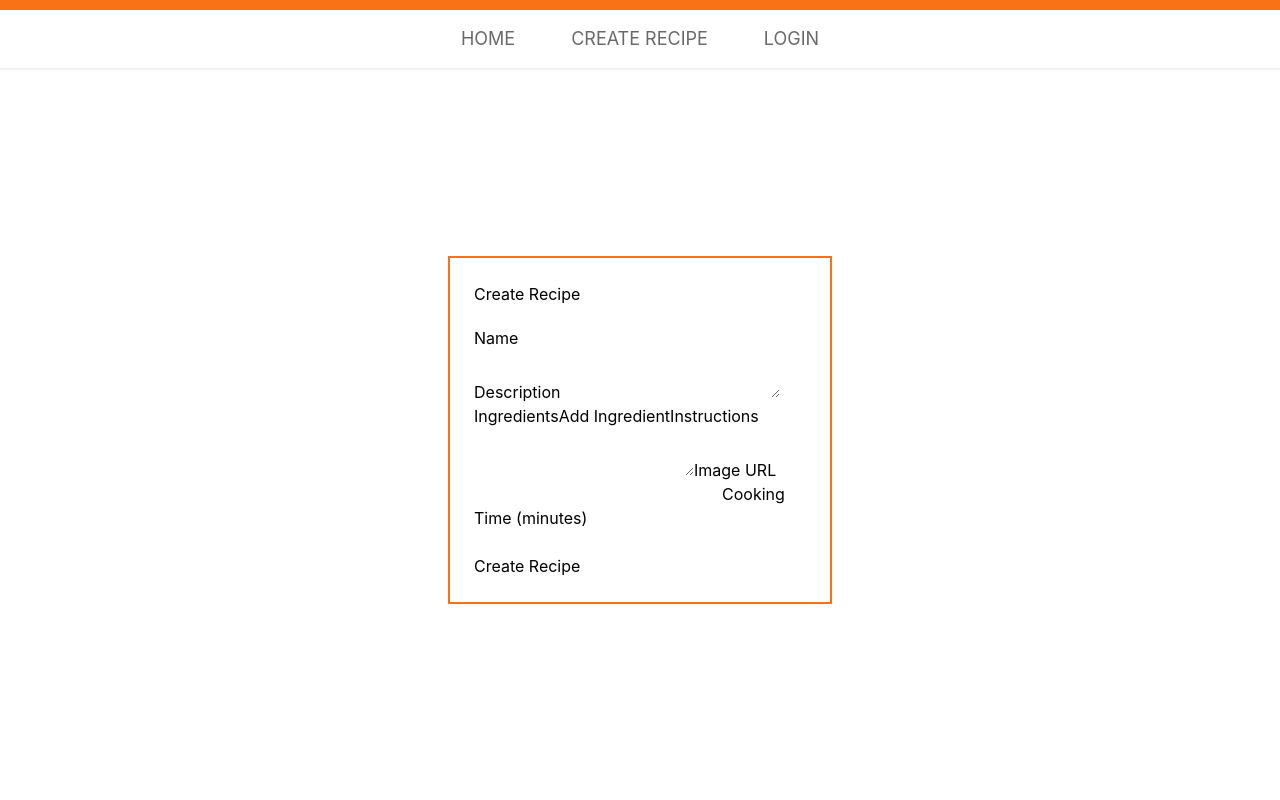
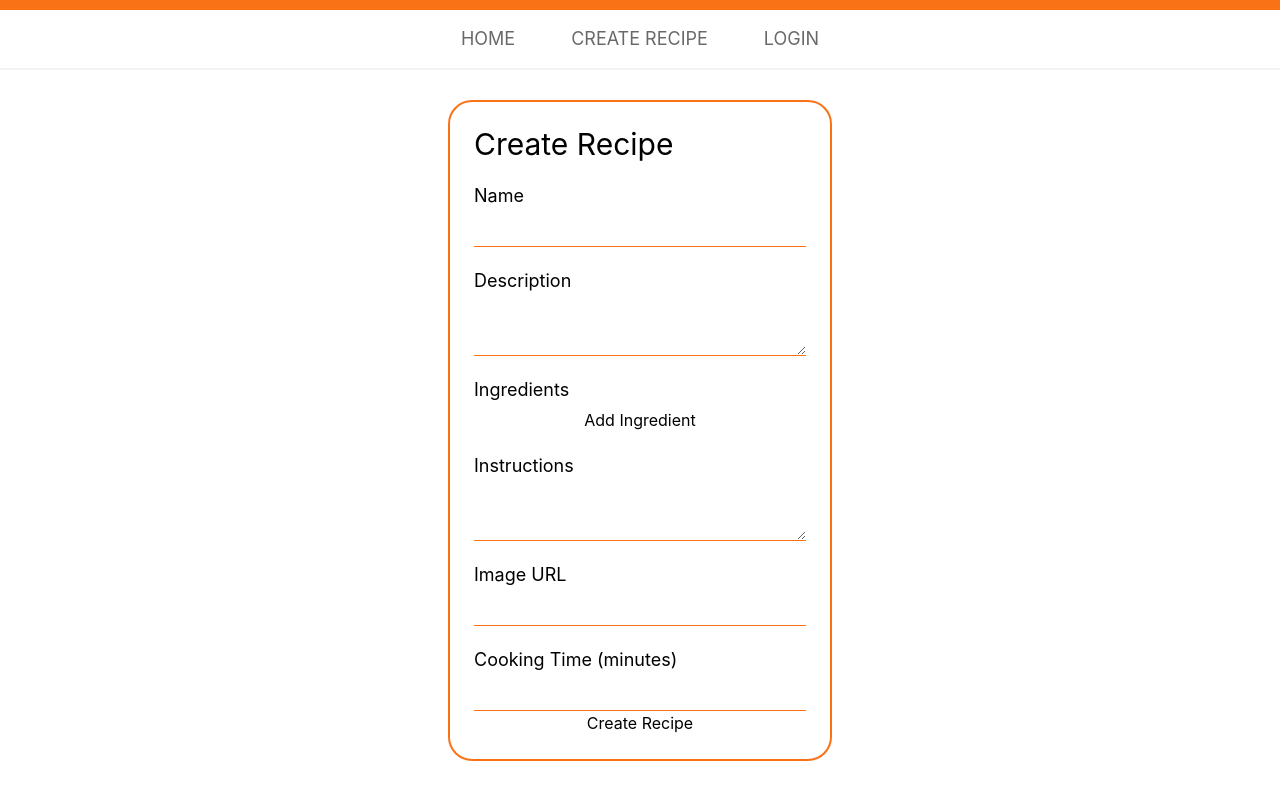
Before and after one commit to muhkyle17/recipe-app-mern, a React (Create React App) app in the folder client/: page /create-recipe in a window 1280 px wide. Built offline with nearby package versions, Linux system fonts and the light colour scheme.

Commit message:
Add styling to each input

```diff
--- a/client/src/pages/create-recipe.js
+++ b/client/src/pages/create-recipe.js
@@ -56,22 +56,39 @@ const CreateRecipe = () => {
 
   return (
     <div className='container mx-auto flex flex-col items-center justify-center h-[90vh]'>
-      <div className='w-[30%] border-2 border-orange-500 flex flex-col gap-5 p-6'>
-        <h2>Create Recipe</h2>
-        <form onSubmit={onSubmit}>
-          <label htmlFor='name'>Name</label>
-          <input type='text' id='name' name='name' onChange={handleChange} />
+      <div className='w-[30%] border-2 border-orange-500 flex flex-col gap-5 p-6 rounded-3xl'>
+        <h2 className='text-3xl'>Create Recipe</h2>
+        <form onSubmit={onSubmit} className='flex flex-col'>
+          <label htmlFor='name' className='text-lg mb-1'>
+            Name
+          </label>
+          <input
+            type='text'
+            id='name'
+            name='name'
+            className='border-b border-orange-500 p-1 focus:outline-none'
+            onChange={handleChange}
+          />
 
-          <label htmlFor='description'>Description</label>
-          <textarea id='description' name='description' onChange={handleChange}></textarea>
+          <label htmlFor='description' className='text-lg mb-1 mt-5'>
+            Description
+          </label>
+          <textarea
+            id='description'
+            name='description'
+            className='border-b border-orange-500 p-1 focus:outline-none'
+            onChange={handleChange}></textarea>
 
-          <label htmlFor='ingredients'>Ingredients</label>
+          <label htmlFor='ingredients' className='text-lg mb-1 mt-5'>
+            Ingredients
+          </label>
           {recipe.ingredients.map((ingredient, index) => (
             <input
               key={index}
               type='text'
               name='ingredients'
               value={ingredient}
+              className='border-b border-orange-500 p-1 focus:outline-none'
               onChange={e => handleIngredientChange(e, index)}
             />
           ))}
@@ -79,14 +96,36 @@ const CreateRecipe = () => {
             Add Ingredient
           </button>
 
-          <label htmlFor='instructions'>Instructions</label>
-          <textarea id='instructions' name='instructions' onChange={handleChange}></textarea>
+          <label htmlFor='instructions' className='text-lg mb-1 mt-5'>
+            Instructions
+          </label>
+          <textarea
+            id='instructions'
+            name='instructions'
+            className='border-b border-orange-500 p-1 focus:outline-none'
+            onChange={handleChange}></textarea>
 
-          <label htmlFor='imageUrl'>Image URL</label>
-          <input type='text' id='imageUrl' name='imageUrl' onChange={handleChange} />
+          <label htmlFor='imageUrl' className='text-lg mb-1 mt-5'>
+            Image URL
+          </label>
+          <input
+            type='text'
+            id='imageUrl'
+            name='imageUrl'
+            className='border-b border-orange-500 p-1 focus:outline-none'
+            onChange={handleChange}
+          />
 
-          <label htmlFor='cookingTime'>Cooking Time (minutes)</label>
-          <input type='number' id='cookingTime' name='cookingTime' onChange={handleChange} />
+          <label htmlFor='cookingTime' className='text-lg mb-1 mt-5'>
+            Cooking Time (minutes)
+          </label>
+          <input
+            type='number'
+            id='cookingTime'
+            name='cookingTime'
+            className='border-b border-orange-500 p-1 focus:outline-none'
+            onChange={handleChange}
+          />
 
           <button type='submit'>Create Recipe</button>
         </form>
```
